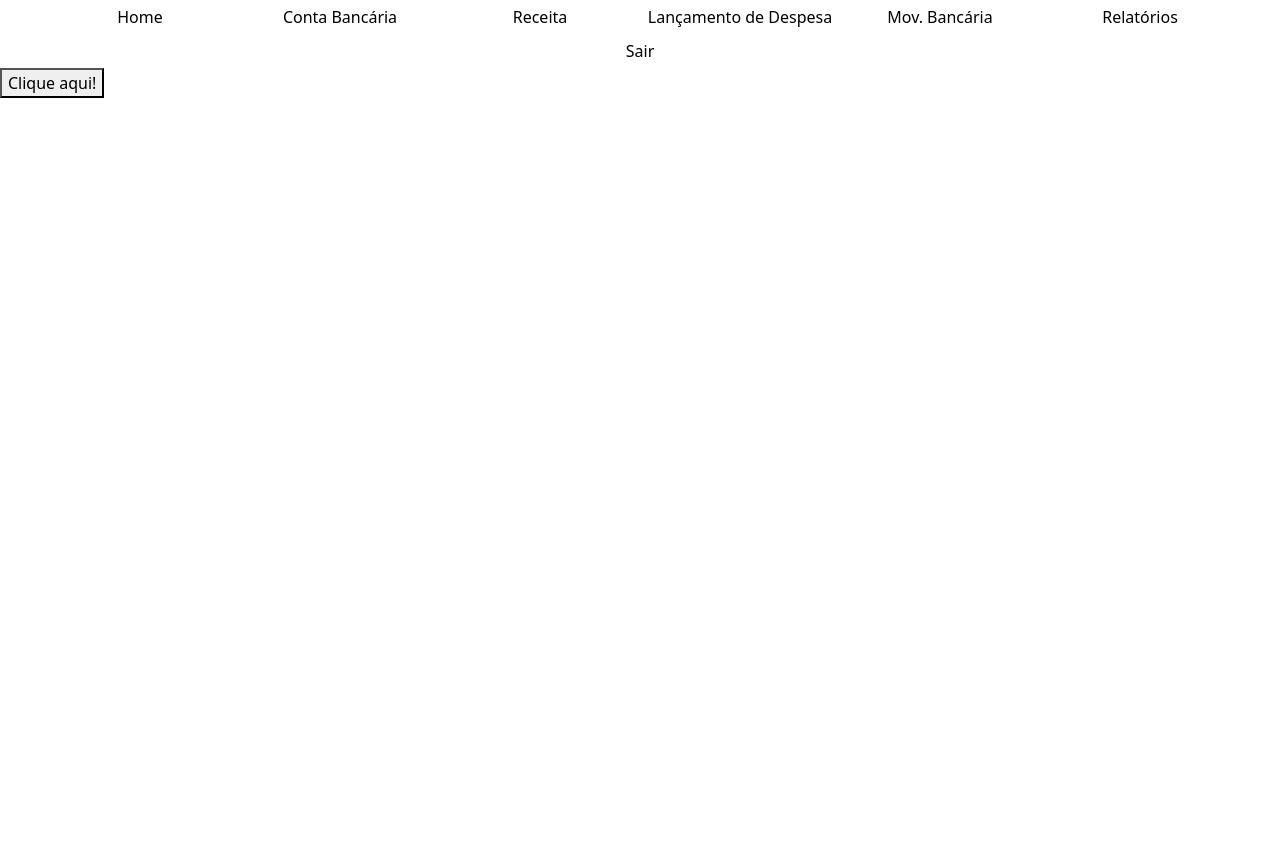
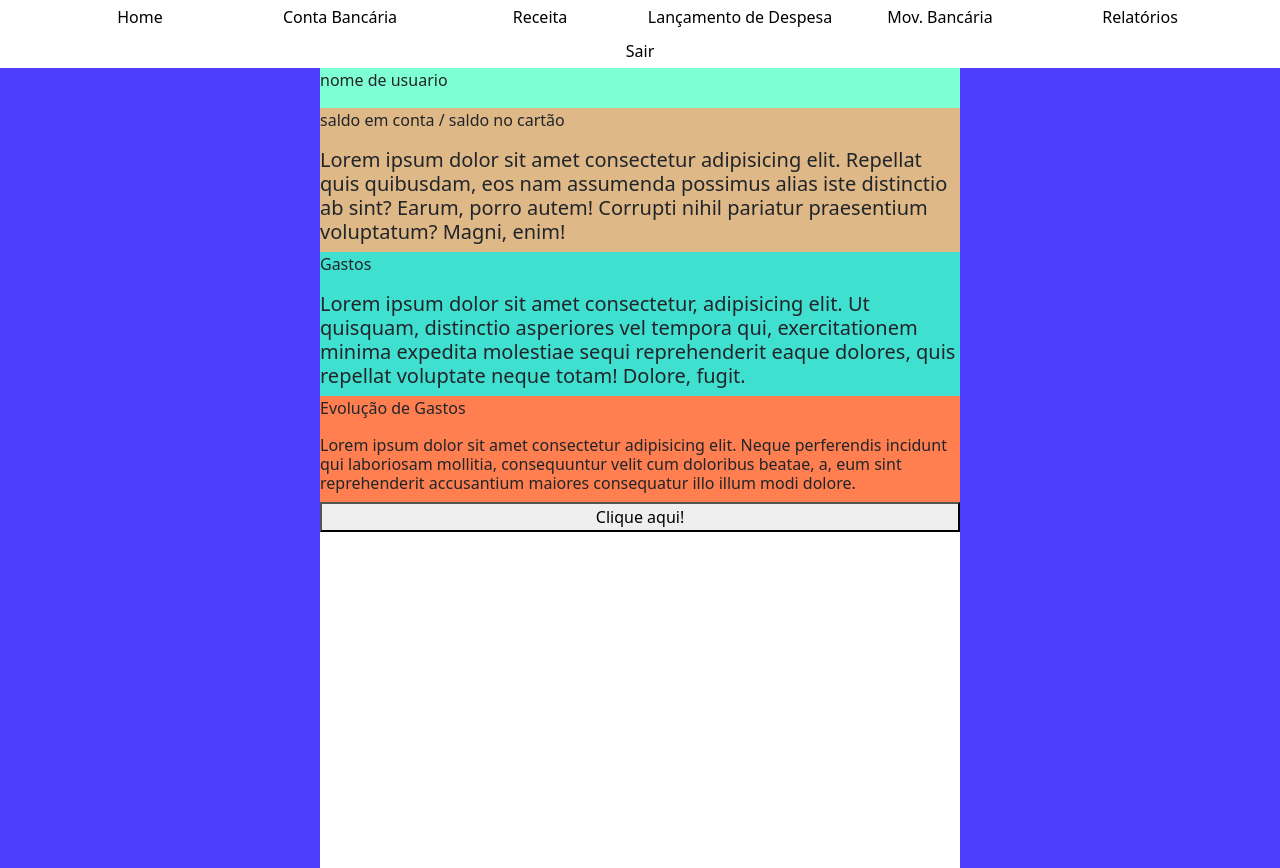
Before and after one commit to jwpires/ProjetoIntegradorSenac, a React (Create React App) app in the folder Projeto Integrador/projeto-cpf/: page / in a window 1280 px wide. Before the commit the page ends 800 px from the top, so only its background shows below. Built offline with nearby package versions, Linux system fonts and the light colour scheme.

Commit message:
Primeiro Commit

```diff
--- a/Projeto Integrador/projeto-cpf/src/App.tsx
+++ b/Projeto Integrador/projeto-cpf/src/App.tsx
@@ -20,6 +20,8 @@ import CadastroGrupoDespesa from './components/pages/cadastroGrupoDespesa';
 import ConfirmacaoPagamento from './components/pages/confirmacaoPagamento';
 import MovimentacaoBancaria from './components/pages/movimentacaoBancaria';
 import Pai from './components/pages/Exemplos/pai';
+import relatorio from './components/pages/relatorio';
+import Relatorio from './components/pages/relatorio';
 
 
 function App() {
@@ -36,6 +38,7 @@ function App() {
           <Route path='/cadastro/GrupoDespesa' element={<CadastroGrupoDespesa/>}/>
             <Route path='/confirmacaoPagamento' element={<ConfirmacaoPagamento />} />
         <Route path='/movimentacaoBancaria' element={<MovimentacaoBancaria/>}/>
+        <Route path='/relatorio' element={<Relatorio/>} />
 
         <Route path='/sobre' element={<Sobre/>}/>
           <Route path='/sobre/:parametro' element={<SobreItemCPF/>}/> {/* parametros dinâmicos */}
--- a/Projeto Integrador/projeto-cpf/src/components/menu/menu.tsx
+++ b/Projeto Integrador/projeto-cpf/src/components/menu/menu.tsx
@@ -23,7 +23,7 @@ function Menu(props: Props) {
             <Link to={"/cadastro/Receita"}><li>{props.receita}</li></Link>
             <Link to={"/lancamento/Despesa"}><li>{props.lancamentoDespesa}</li></Link>
             <Link to={"/movimentacaoBancaria"}><li>{props.movBancaria}</li></Link>
-            <Link to={"/"}><li>{props.relatorios}</li></Link>
+            <Link to={"/relatorio"}><li>{props.relatorios}</li></Link>
             <Link to={"/login"}><li>{props.sair}</li></Link>
 
         </div>
--- a/Projeto Integrador/projeto-cpf/src/components/pages/home.tsx
+++ b/Projeto Integrador/projeto-cpf/src/components/pages/home.tsx
@@ -7,8 +7,35 @@ function Clicou(){
 function Home() {
     return(
         <div>
-            <HeaderMenu exibe={true}/>
-            <button onClick={Clicou}>Clique aqui!</button>
+              <HeaderMenu exibe={true}/>
+            <div className="container_main_padrao-tela">
+            <div className="container_padrao-tela">
+                <div className="nomeUsuario">
+                    <p>nome de usuario</p>
+                </div>
+                <div className="Saldo">
+                    <p>saldo em conta / saldo no cartão</p>
+                    <h5>Lorem ipsum dolor sit amet consectetur adipisicing elit.
+                        Repellat quis quibusdam, eos nam assumenda possimus alias iste distinctio ab sint? Earum, porro autem!
+                        Corrupti nihil pariatur praesentium voluptatum? Magni, enim!</h5>
+                </div>
+                <div className="Gasto">
+                    <p>Gastos</p>
+                    <h5>Lorem ipsum dolor sit amet consectetur, adipisicing elit.
+                        Ut quisquam, distinctio asperiores vel tempora qui, exercitationem minima expedita
+                        molestiae sequi reprehenderit eaque dolores, quis repellat voluptate neque totam! Dolore, fugit.</h5>
+                </div>
+                <div className="Evolucao">
+                    <p>Evolução de Gastos</p>
+                    <h6>Lorem ipsum dolor sit amet consectetur adipisicing elit.
+                        Neque perferendis incidunt qui laboriosam mollitia, consequuntur
+                        velit cum doloribus beatae, a, eum sint reprehenderit accusantium maiores consequatur
+                        illo illum modi dolore.</h6>
+                </div>
+
+                <button onClick={Clicou}>Clique aqui!</button>
+            </div>
+            </div>
         </div>
     );
 
--- a/Projeto Integrador/projeto-cpf/src/components/pages/lancamentoDespesa.tsx
+++ b/Projeto Integrador/projeto-cpf/src/components/pages/lancamentoDespesa.tsx
@@ -1,14 +1,14 @@
 import '../../style/style.css';
 import HeaderMenu from '../header/HeaderMenu';
 import { useNavigate } from 'react-router-dom';
+
 import React, { useState } from 'react';
 import { Button, Modal, ModalHeader, ModalBody, ModalFooter } from 'reactstrap';
-
-
 
 function LancamentoDespesa(){
     // Variavel de manipulação de exibição de campos
     const[show, setShow] = useState(false);
+
 
 /**------------Manipulação Modal---------------------*/
     const [modal, setModal] = useState(false);
@@ -53,7 +53,7 @@ function LancamentoDespesa(){
                     <div className='divCadBanco'>
 
                         <form action=""  className="cadBanco">
-                            <input type="text" name="" id="" placeholder='Descrição da Despesa:'   />
+                            <input type="text" name="" id="" placeholder='Descrição da Despesa:' />
                             <div className='adiciona-banco'>
                                 <select name="GrupoDespesa" id="">
                                     <option value="">Grupo de Despesa</option>
--- /dev/null
+++ b/Projeto Integrador/projeto-cpf/src/components/pages/relatorio.tsx
@@ -0,0 +1,33 @@
+import HeaderMenu from "../header/HeaderMenu";
+import '../../style/style.css';
+
+function Clicou(){
+    alert("clicou no botão!");
+}
+
+function Relatorio() {
+    return(
+        <div>
+            <HeaderMenu exibe={true}/>
+                <div className="container_main_padrao-tela">
+                <div className="container_padrao-tela">
+                    <div className="Personal">
+                        <input type="button" value="Personalizar Relatorios" />
+                        <input type="button" value="Relatorio Completo" />
+                    </div>
+                    <div className="Graficos">
+                        <br /><br /><br /><br />
+                        <p>Grafico Pizza - Grafico Barra</p>
+                        <h1>Lorem ipsum dolor sit amet consectetur adipisicing elit.
+                            Nihil cumque in natus quis et iste veritatis modi exercitationem,
+                            amet repudiandae debitis. Totam repudiandae laborum ea autem est, quas excepturi ratione.</h1>
+                    </div>
+                    <button onClick={Clicou}>Clique aqui!</button>
+                </div>
+                </div>
+        </div>
+    );
+
+}
+
+export default Relatorio;
--- a/Projeto Integrador/projeto-cpf/src/components/pages/sobre.tsx
+++ b/Projeto Integrador/projeto-cpf/src/components/pages/sobre.tsx
@@ -1,51 +1,39 @@
 import '../../style/style.css';
-import HeaderMenu from '../header/HeaderMenu';
-import ItemLista from './Exemplos/itemLista';
 
 import React, { useState } from 'react';
 import { Button, Modal, ModalHeader, ModalBody, ModalFooter } from 'reactstrap';
 
 
 function Sobre() {
+    const [modal, setModal] = useState(false);
 
-    let list = [
-        'Acerola',
-        'Laranjinha',
-        'Dadinho',
-        'Zé Pequeno'
-    ]
-
-    let listObjeto = [
-        {name: 'Nome 1', age: '30'},
-        {name: 'Nome 2', age: '54'},
-        {name: 'Nome 3', age: '85'},
-        {name: 'Nome 4', age: '14'},
-        {name: 'Nome 5', age: '24'}
-    ]
-
+    const toggle = () => setModal(!modal);
 
     return(
         <div>
-            <HeaderMenu exibe></HeaderMenu>
-            <h2> Lista de Nomes:</h2>
-
-            <ul>
-                {
-                    list.map(
-                        (item, index) => <li key={index}>{item }</li>
-                    )
-                }
-            </ul>
-
-            <h2>Lista Objeto</h2>
-
-            <ul>
-                {
-                    listObjeto.map(
-                        (item, index) => <ItemLista key={index} dados={item}/>
-                    )
-                }
-            </ul>
+            <Button color="danger" onClick={toggle}>
+            Click Me
+            </Button>
+            <Modal isOpen={modal} toggle={toggle}>
+                <ModalHeader toggle={toggle}>Modal title</ModalHeader>
+                <ModalBody>
+                    Lorem ipsum dolor sit amet, consectetur adipisicing elit, sed do
+                    eiusmod tempor incididunt ut labore et dolore magna aliqua. Ut enim ad
+                    minim veniam, quis nostrud exercitation ullamco laboris nisi ut
+                    aliquip ex ea commodo consequat. Duis aute irure dolor in
+                    reprehenderit in voluptate velit esse cillum dolore eu fugiat nulla
+                    pariatur. Excepteur sint occaecat cupidatat non proident, sunt in
+                    culpa qui officia deserunt mollit anim id est laborum.
+                </ModalBody>
+                <ModalFooter>
+                    <Button color="primary" onClick={toggle}>
+                        Do Something
+                    </Button>{' '}
+                    <Button color="secondary" onClick={toggle}>
+                        Cancel
+                    </Button>
+                </ModalFooter>
+            </Modal>
       </div>
     );
 }
--- a/Projeto Integrador/projeto-cpf/src/components/pages/sobreItemCPF.tsx
+++ b/Projeto Integrador/projeto-cpf/src/components/pages/sobreItemCPF.tsx
@@ -6,7 +6,6 @@ import { useParams, useNavigate } from 'react-router-dom';
 function SobreItemCPF(){
     const params = useParams();
     const navegacao = useNavigate();
-
 
     function handleClickVoltar(){
         navegacao(-1); //volta uma página
--- a/Projeto Integrador/projeto-cpf/src/style/style.css
+++ b/Projeto Integrador/projeto-cpf/src/style/style.css
@@ -277,3 +277,27 @@ da imagem do logo
 @media (max-width:600px){
 
 }
+/* *************************** Home **************************** */
+.nomeUsuario{
+    background-color: aquamarine;
+
+}
+.Saldo{
+    background-color: burlywood;
+}
+.Gasto{
+    background-color: turquoise;
+}
+.Evolucao{
+    background-color: coral;
+}
+
+/* *************************** Relatorios **************************** */
+
+.Personal{
+    text-align: center;
+    background-color: azure;
+}
+.Grafico{
+    background-color: yellow;
+}
```
Also changed, not shown: 1 other file (tests, documents, lock files or other folders).
